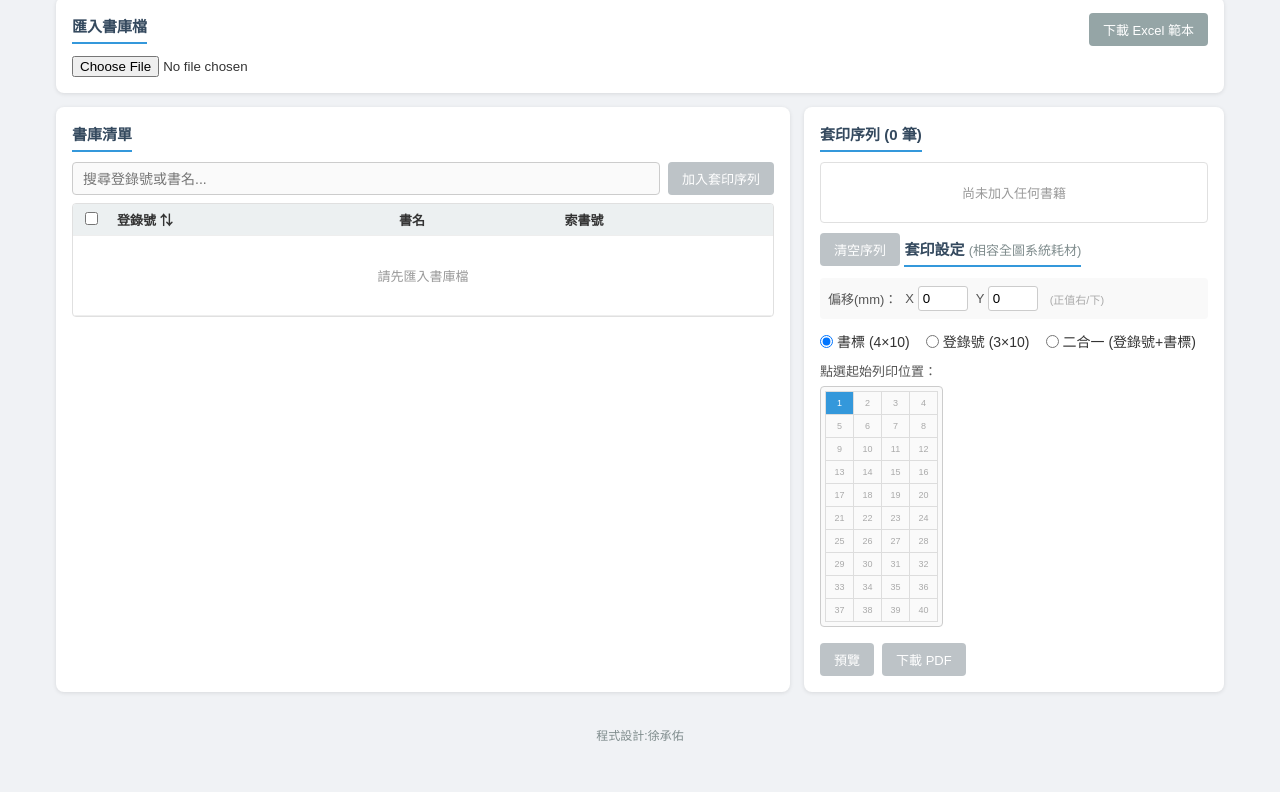
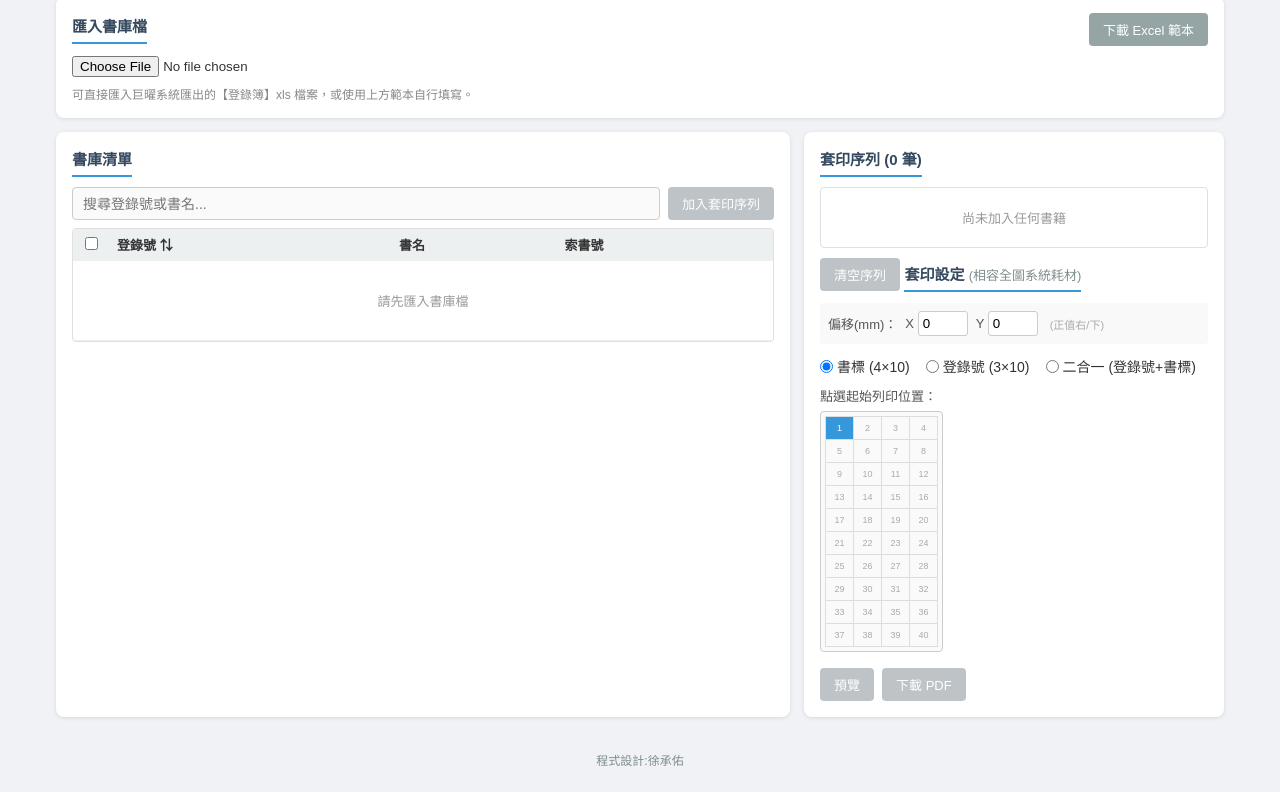
Before and after one commit to a630050/BookLabel, a plain HTML site: page index.html in a window 1280 px wide. Shown: the part 63-855 px from the top of the page. Before the commit the page ends 830 px from the top, so only its background shows below. Drawn offline with nearby package versions, Linux system fonts and the light colour scheme.

Commit message:
新增匯入說明備註
提示使用者可直接匯入巨曜系統匯出的【登錄簿】xls 檔案

Co-Authored-By: Claude Sonnet 5 <noreply@anthropic.com>

```diff
--- a/index.html
+++ b/index.html
@@ -100,6 +100,7 @@ td:first-child, th:first-child { width: 36px; text-align: center; }
       <input type="file" id="fileInput" accept=".xls,.xlsx">
       <span id="importInfo" class="import-info"></span>
     </div>
+    <p style="font-size:12px; color:#888; margin-top:8px;">可直接匯入巨曜系統匯出的【登錄簿】xls 檔案，或使用上方範本自行填寫。</p>
   </div>
 
   <div class="columns">
```
